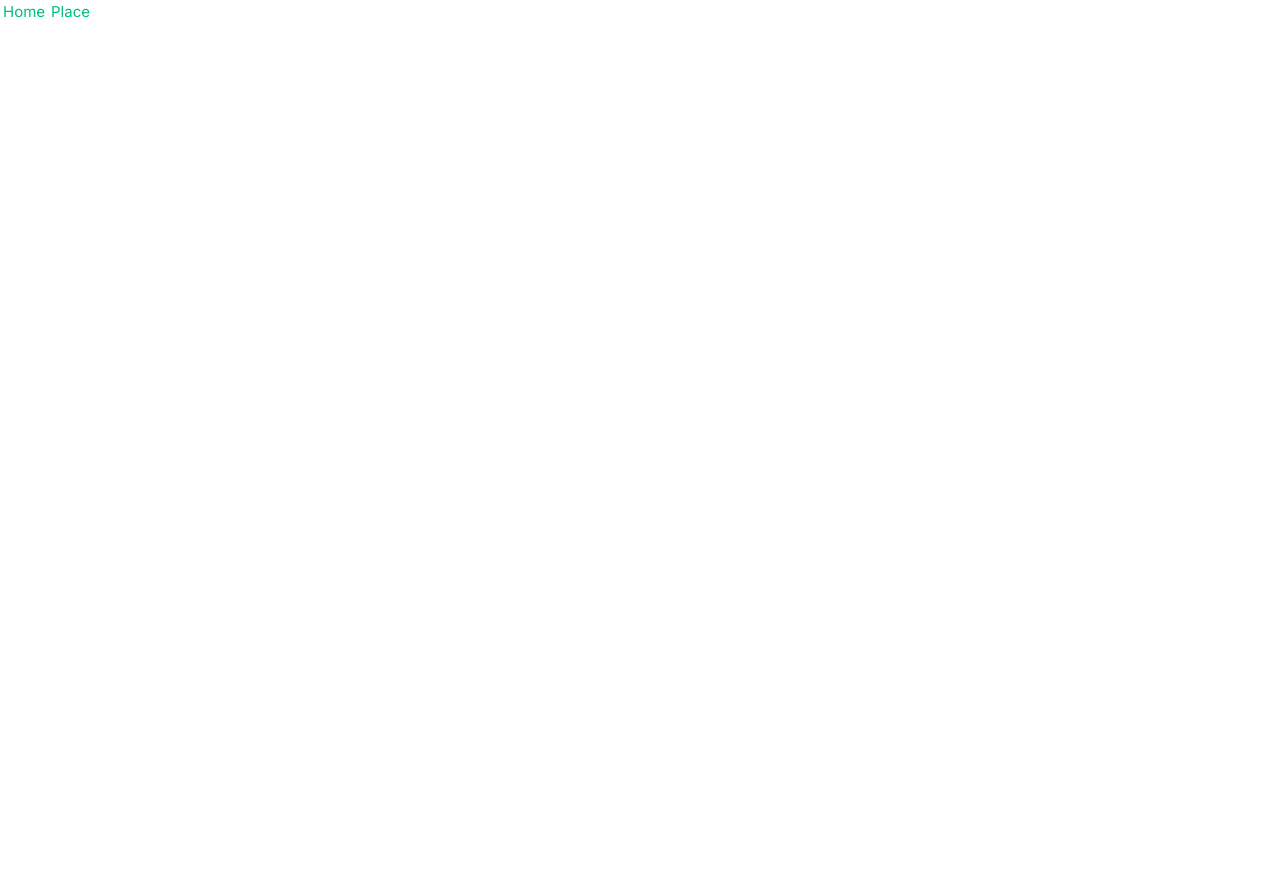
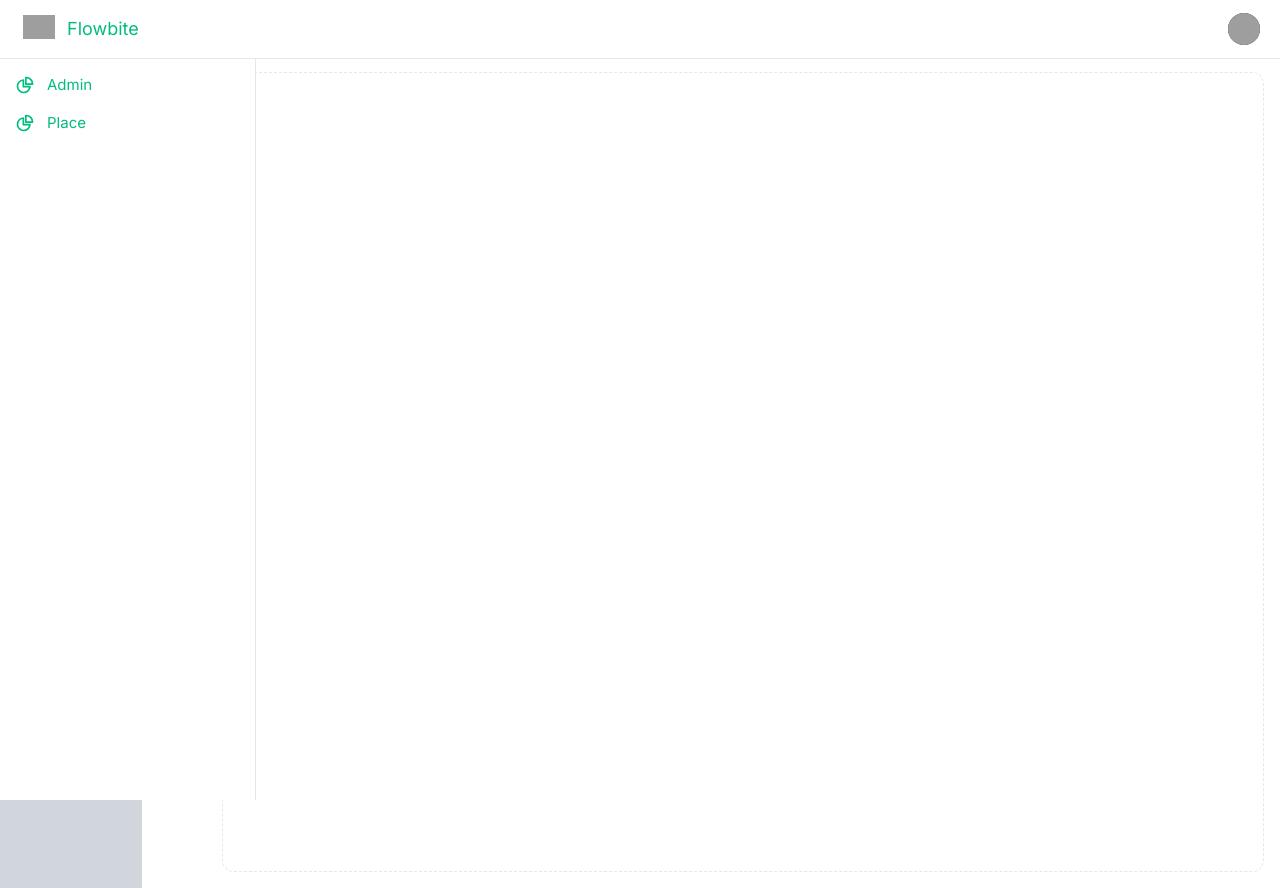
Before and after one commit to rico-jajeb/town-explorer-frontv1.1, a Vue app: page /admin in a window 1280 px wide. Before the commit this address had no page. Before the commit the page ends 800 px from the top, so only its background shows below. Built offline with nearby package versions, Linux system fonts and the light colour scheme; grey boxes are pictures that could not be loaded; the HTML template or start-up script is replaced by a standard one.

Commit message:
feat(admin layout): create a dynamic admin layout

```diff
--- a/src/App.vue
+++ b/src/App.vue
@@ -4,11 +4,6 @@ import HelloWorld from './components/HelloWorld.vue'
 </script>
 
 <template>
-  <nav>
-    <RouterLink to="/">Home</RouterLink>
-    <RouterLink to="/add-place">Place</RouterLink>
-  </nav>
-
   <RouterView />
 </template>
 
--- /dev/null
+++ b/src/Layout/AdminLayout.vue
@@ -0,0 +1,20 @@
+<template>
+  <HeaderAdmin />
+
+  <main class="grid grid-cols-9 min-h-screen">
+    <nav class="sm:col-span-1 col-span-0 bg-gray-300">
+      <SideBarAdmin />
+    </nav>
+    <section class="p-4 sm:ml-16 mt-14 sm:col-span-8 col-span-9">
+      <div class="border border-default border-dashed rounded-base min-h-screen">
+        <RouterView />
+      </div>
+    </section>
+  </main>
+</template>
+
+<script setup>
+import { RouterLink, RouterView } from 'vue-router'
+import SideBarAdmin from '@/components/navigation/SideBarAdmin.vue'
+import HeaderAdmin from '@/components/navigation/HeaderAdmin.vue'
+</script>
--- a/src/Pages/Admin/AdminPage.vue
+++ b/src/Pages/Admin/AdminPage.vue
@@ -1,4 +1,4 @@
 <template>
-  <h1>Hello world</h1>
+  <h1>This is the Admin Page</h1>
 </template>
 <script setup></script>
--- a/src/Pages/Home.vue
+++ b/src/Pages/Home.vue
@@ -1,4 +1,9 @@
 <template>
   <h1 class="pt-8">This is the Home Page</h1>
+  <nav>
+    <RouterLink to="/">Home</RouterLink>
+    <RouterLink to="/add-place">Place</RouterLink>
+    <RouterLink to="/admin">Admin</RouterLink>
+  </nav>
 </template>
 <script setup lang="ts"></script>
--- /dev/null
+++ b/src/components/navigation/HeaderAdmin.vue
@@ -0,0 +1,108 @@
+<template>
+  <nav class="fixed top-0 z-50 w-full bg-neutral-primary-soft border-b border-default">
+    <div class="px-3 py-3 lg:px-5 lg:pl-3">
+      <div class="flex items-center justify-between">
+        <div class="flex items-center justify-start rtl:justify-end">
+          <button
+            data-drawer-target="top-bar-sidebar"
+            data-drawer-toggle="top-bar-sidebar"
+            aria-controls="top-bar-sidebar"
+            type="button"
+            class="sm:hidden text-heading bg-transparent box-border border border-transparent hover:bg-neutral-secondary-medium focus:ring-4 focus:ring-neutral-tertiary font-medium leading-5 rounded-base text-sm p-2 focus:outline-none"
+          >
+            <span class="sr-only">Open sidebar</span>
+            <svg
+              class="w-6 h-6"
+              aria-hidden="true"
+              xmlns="http://www.w3.org/2000/svg"
+              width="24"
+              height="24"
+              fill="none"
+              viewBox="0 0 24 24"
+            >
+              <path
+                stroke="currentColor"
+                stroke-linecap="round"
+                stroke-width="2"
+                d="M5 7h14M5 12h14M5 17h10"
+              />
+            </svg>
+          </button>
+          <a href="https://flowbite.com" class="flex ms-2 md:me-24">
+            <img
+              src="https://flowbite.com/docs/images/logo.svg"
+              class="h-6 me-3"
+              alt="FlowBite Logo"
+            />
+            <span class="self-center text-lg font-semibold whitespace-nowrap dark:text-white"
+              >Flowbite</span
+            >
+          </a>
+        </div>
+        <div class="flex items-center">
+          <div class="flex items-center ms-3">
+            <div>
+              <button
+                type="button"
+                class="flex text-sm bg-gray-800 rounded-full focus:ring-4 focus:ring-gray-300 dark:focus:ring-gray-600"
+                aria-expanded="false"
+                data-dropdown-toggle="dropdown-user"
+              >
+                <span class="sr-only">Open user menu</span>
+                <img
+                  class="w-8 h-8 rounded-full"
+                  src="https://flowbite.com/docs/images/people/profile-picture-5.jpg"
+                  alt="user photo"
+                />
+              </button>
+            </div>
+            <div
+              class="z-50 hidden bg-neutral-primary-medium border border-default-medium rounded-base shadow-lg w-44"
+              id="dropdown-user"
+            >
+              <div class="px-4 py-3 border-b border-default-medium" role="none">
+                <p class="text-sm font-medium text-heading" role="none">Neil Sims</p>
+                <p class="text-sm text-body truncate" role="none">neil.sims@flowbite.com</p>
+              </div>
+              <ul class="p-2 text-sm text-body font-medium" role="none">
+                <li>
+                  <a
+                    href="#"
+                    class="inline-flex items-center w-full p-2 hover:bg-neutral-tertiary-medium hover:text-heading rounded"
+                    role="menuitem"
+                    >Dashboard</a
+                  >
+                </li>
+                <li>
+                  <a
+                    href="#"
+                    class="inline-flex items-center w-full p-2 hover:bg-neutral-tertiary-medium hover:text-heading rounded"
+                    role="menuitem"
+                    >Settings</a
+                  >
+                </li>
+                <li>
+                  <a
+                    href="#"
+                    class="inline-flex items-center w-full p-2 hover:bg-neutral-tertiary-medium hover:text-heading rounded"
+                    role="menuitem"
+                    >Earnings</a
+                  >
+                </li>
+                <li>
+                  <a
+                    href="#"
+                    class="inline-flex items-center w-full p-2 hover:bg-neutral-tertiary-medium hover:text-heading rounded"
+                    role="menuitem"
+                    >Sign out</a
+                  >
+                </li>
+              </ul>
+            </div>
+          </div>
+        </div>
+      </div>
+    </div>
+  </nav>
+</template>
+<script setup></script>
--- /dev/null
+++ b/src/components/navigation/SideBarAdmin.vue
@@ -0,0 +1,87 @@
+<template>
+  <aside
+    id="top-bar-sidebar"
+    class="fixed top-0 left-0 z-40 w-64 h-full transition-transform -translate-x-full sm:translate-x-0"
+    aria-label="Sidebar"
+  >
+    <div class="h-full px-3 py-4 overflow-y-auto bg-neutral-primary-soft border-e border-default">
+      <a href="https://flowbite.com/" class="flex items-center ps-2.5 mb-5">
+        <img src="https://flowbite.com/docs/images/logo.svg" class="h-6 me-3" alt="Flowbite Logo" />
+        <span class="self-center text-lg text-heading font-semibold whitespace-nowrap"
+          >Flowbite</span
+        >
+      </a>
+      <ul class="space-y-2 font-medium">
+        <li>
+          <RouterLink
+            to="/admin"
+            class="flex items-center px-2 py-1.5 text-body rounded-base hover:bg-neutral-tertiary hover:text-fg-brand group"
+          >
+            <svg
+              class="w-5 h-5 transition duration-75 group-hover:text-fg-brand"
+              aria-hidden="true"
+              xmlns="http://www.w3.org/2000/svg"
+              width="24"
+              height="24"
+              fill="none"
+              viewBox="0 0 24 24"
+            >
+              <path
+                stroke="currentColor"
+                stroke-linecap="round"
+                stroke-linejoin="round"
+                stroke-width="2"
+                d="M10 6.025A7.5 7.5 0 1 0 17.975 14H10V6.025Z"
+              />
+              <path
+                stroke="currentColor"
+                stroke-linecap="round"
+                stroke-linejoin="round"
+                stroke-width="2"
+                d="M13.5 3c-.169 0-.334.014-.5.025V11h7.975c.011-.166.025-.331.025-.5A7.5 7.5 0 0 0 13.5 3Z"
+              />
+            </svg>
+            <span class="ms-3">Admin</span>
+          </RouterLink>
+        </li>
+        <li>
+          <RouterLink
+            to="/add-place"
+            class="flex items-center px-2 py-1.5 text-body rounded-base hover:bg-neutral-tertiary hover:text-fg-brand group"
+          >
+            <svg
+              class="w-5 h-5 transition duration-75 group-hover:text-fg-brand"
+              aria-hidden="true"
+              xmlns="http://www.w3.org/2000/svg"
+              width="24"
+              height="24"
+              fill="none"
+              viewBox="0 0 24 24"
+            >
+              <path
+                stroke="currentColor"
+                stroke-linecap="round"
+                stroke-linejoin="round"
+                stroke-width="2"
+                d="M10 6.025A7.5 7.5 0 1 0 17.975 14H10V6.025Z"
+              />
+              <path
+                stroke="currentColor"
+                stroke-linecap="round"
+                stroke-linejoin="round"
+                stroke-width="2"
+                d="M13.5 3c-.169 0-.334.014-.5.025V11h7.975c.011-.166.025-.331.025-.5A7.5 7.5 0 0 0 13.5 3Z"
+              />
+            </svg>
+            <span class="ms-3">Place</span>
+          </RouterLink>
+        </li>
+      </ul>
+    </div>
+  </aside>
+
+  <RouterLink to="/add-place">Place</RouterLink>
+</template>
+<script setup>
+import { RouterLink, RouterView } from 'vue-router'
+</script>
--- a/src/router/index.ts
+++ b/src/router/index.ts
@@ -2,6 +2,7 @@ import { createRouter, createWebHistory } from 'vue-router'
 import NProgress from 'nprogress'
 import HomeView from '../views/HomeView.vue'
 import Home from '@/Pages/Home.vue'
+import AdminLayout from '@/Layout/AdminLayout.vue'
 
 const router = createRouter({
   history: createWebHistory(import.meta.env.BASE_URL),
@@ -16,10 +17,23 @@ const router = createRouter({
       name: 'about',
       component: () => import('../views/AboutView.vue'),
     },
+
     {
-      path: '/add-place',
-      name: 'add-place',
-      component: () => import('@/Pages/Admin/Place/addPlace.vue'),
+      path: '/admin',
+      name: 'admin',
+      component: AdminLayout,
+      children: [
+        {
+          path: '/place',
+          name: '/dashboard',
+          component: () => import('@/Pages/Admin/Place/Place.vue'),
+        },
+        {
+          path: '/add-place',
+          name: 'add-place',
+          component: () => import('@/Pages/Admin/Place/addPlace.vue'),
+        },
+      ],
     },
   ],
 })
```
